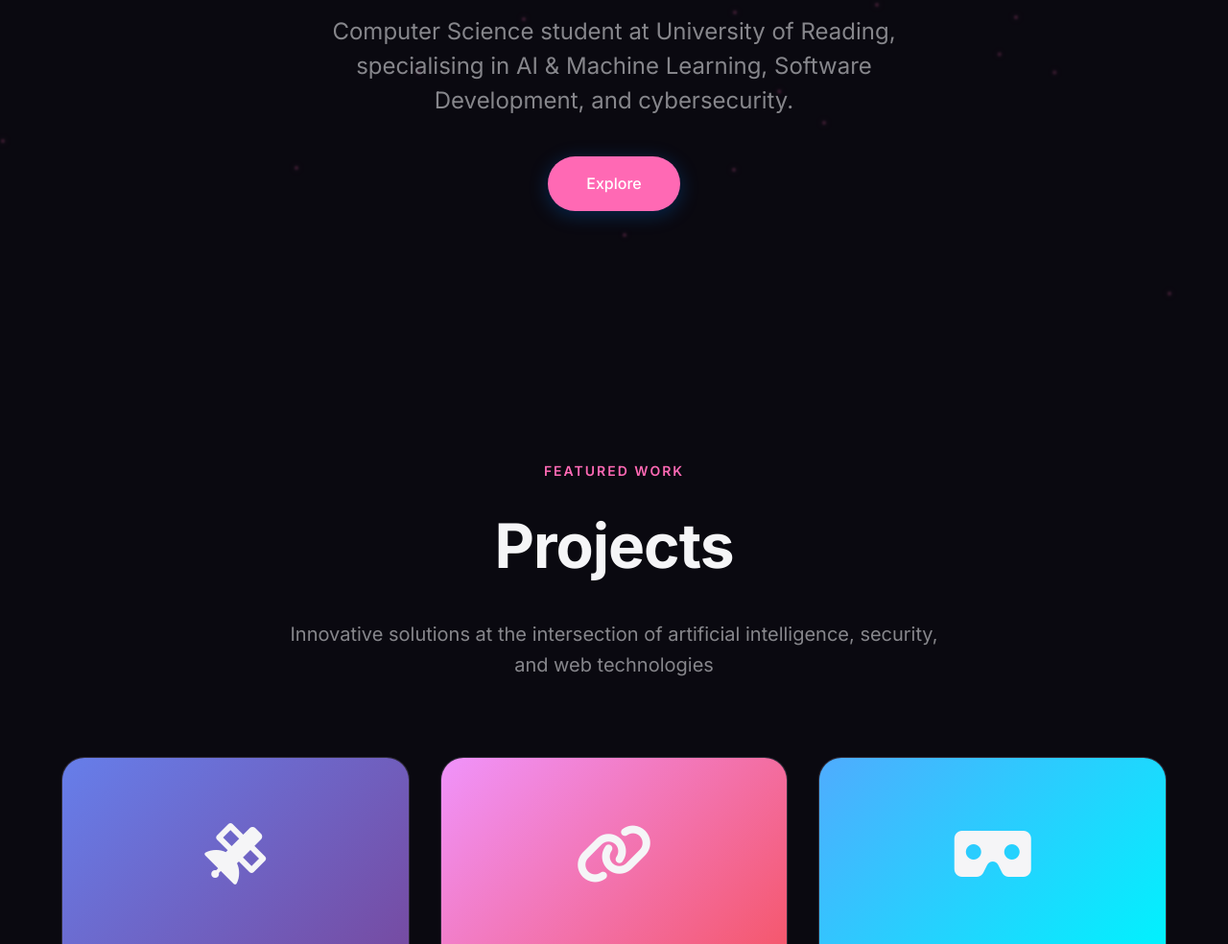
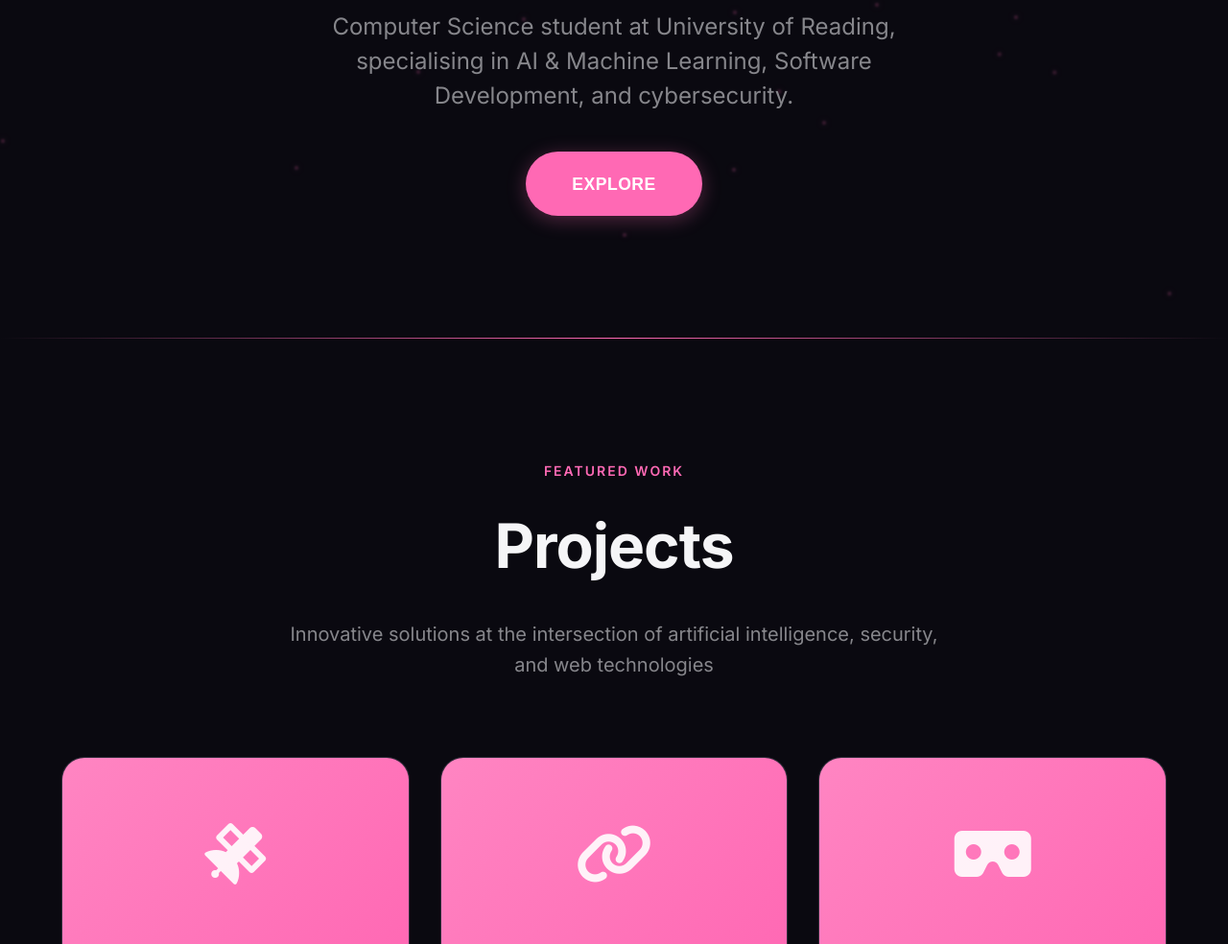
Before and after one commit to zozoxh04/zozoxh04.github.io, a plain HTML site: page index.html in a window 1280 px wide. Shown: the part 448-1432 px from the top of the page at 96% size. Drawn offline with Linux system fonts and the light colour scheme.

Commit message:
Update styles and animations in index.html

```diff
--- a/index.html
+++ b/index.html
@@ -122,23 +122,27 @@
 
     .cta-button {
       display: inline-block;
-      padding: 1rem 2.5rem;
+      padding: 1.2rem 3rem;
       background: var(--accent);
       color: white;
       text-decoration: none;
       border-radius: 980px;
-      font-weight: 500;
-      font-size: 1rem;
+      font-weight: 600;
+      font-size: 1.1rem;
+      letter-spacing: 0.5px;
+      text-transform: uppercase;
       transition: all 0.3s ease;
       opacity: 0;
       animation: fadeInUp 1s forwards 0.6s;
-      box-shadow: 0 4px 20px rgba(0,113,227,0.3);
+      box-shadow: 0 4px 20px rgba(255,105,180,0.3);
+      font-family: 'Poppins', sans-serif;
     }
 
     .cta-button:hover {
       background: var(--accent-hover);
-      transform: translateY(-2px);
-      box-shadow: 0 6px 30px rgba(0,113,227,0.4);
+      transform: translateY(-2px) scale(1.05);
+      box-shadow: 0 6px 30px rgba(255,105,180,0.4);
+      letter-spacing: 1px;
     }
 
     @keyframes fadeInUp {
@@ -188,11 +192,34 @@
       opacity: 0;
       transform: translateY(60px);
       transition: all 0.8s cubic-bezier(0.22, 0.61, 0.36, 1);
+      position: relative;
     }
 
     section.visible {
       opacity: 1;
       transform: translateY(0);
+    }
+
+    section.hidden {
+      opacity: 0;
+      transform: translateY(60px);
+    }
+
+    /* Section decorative elements */
+    section::before {
+      content: '';
+      position: absolute;
+      top: 0;
+      left: 0;
+      width: 100%;
+      height: 1px;
+      background: linear-gradient(90deg, transparent, var(--accent), transparent);
+      transform: scaleX(0);
+      transition: transform 0.6s ease;
+    }
+
+    section.visible::before {
+      transform: scaleX(1);
     }
 
     .section-header {
@@ -253,20 +280,38 @@
     .project-icon {
       width: 100%;
       height: 200px;
-      background: linear-gradient(135deg, #667eea 0%, #764ba2 100%);
+      background: linear-gradient(135deg, #ff85c2 0%, #ff69b4 100%);
       display: flex;
       align-items: center;
       justify-content: center;
       font-size: 4rem;
-      transition: transform 0.5s ease;
+      transition: all 0.5s ease;
+      color: rgba(255, 255, 255, 0.9);
+      position: relative;
+      overflow: hidden;
     }
 
     .project-card:nth-child(2) .project-icon {
-      background: linear-gradient(135deg, #f093fb 0%, #f5576c 100%);
+      background: linear-gradient(135deg, #ff85c2 0%, #ff69b4 100%);
     }
 
     .project-card:nth-child(3) .project-icon {
-      background: linear-gradient(135deg, #4facfe 0%, #00f2fe 100%);
+      background: linear-gradient(135deg, #ff85c2 0%, #ff69b4 100%);
+    }
+
+    .project-icon::before {
+      content: '';
+      position: absolute;
+      top: 0;
+      left: -100%;
+      width: 100%;
+      height: 100%;
+      background: linear-gradient(90deg, transparent, rgba(255,255,255,0.2), transparent);
+      transition: 0.5s;
+    }
+
+    .project-card:hover .project-icon::before {
+      left: 100%;
     }
 
     .project-card:hover .project-icon {
@@ -700,6 +745,18 @@
         <span>Java</span>
       </div>
       <div class="skill-item">
+        <i class="fas fa-code"></i>
+        <span>C</span>
+      </div>
+      <div class="skill-item">
+        <i class="fas fa-code"></i>
+        <span>C++</span>
+      </div>
+      <div class="skill-item">
+        <i class="fas fa-code"></i>
+        <span>C#</span>
+      </div>
+      <div class="skill-item">
         <i class="fas fa-brain"></i>
         <span>Machine Learning</span>
       </div>
@@ -778,16 +835,20 @@
       }
     });
 
-    // Intersection Observer for fade-in animations
+    // Enhanced Intersection Observer for bi-directional animations
     const observerOptions = {
       threshold: 0.15,
-      rootMargin: '0px 0px -100px 0px'
+      rootMargin: '-100px 0px -100px 0px'
     };
 
     const observer = new IntersectionObserver((entries) => {
       entries.forEach(entry => {
         if (entry.isIntersecting) {
           entry.target.classList.add('visible');
+          entry.target.classList.remove('hidden');
+        } else {
+          entry.target.classList.remove('visible');
+          entry.target.classList.add('hidden');
         }
       });
     }, observerOptions);
```
